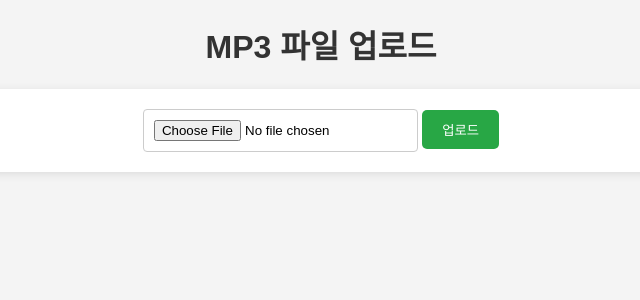
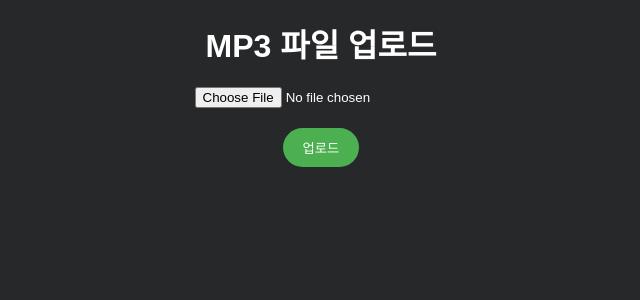
Before and after one commit to Ysw1mst/soonDubu, a Flask app: page / in a window 1280 px wide. Shown: the top 300 px of the page, without its empty margins (319-959 px from the left). Run offline with Flask 2, Linux system fonts and the light colour scheme.

Commit message:
Your commit message

```diff
--- a/static/styles.css
+++ b/static/styles.css
@@ -1,36 +1,57 @@
 body {
-    background-color: #f4f4f4; /* 연한 회색 배경 */
-    font-family: Arial, sans-serif; /* 기본 폰트 설정 */
-    text-align: center; /* 텍스트 중앙 정렬 */
+    background-color: #27282A; /* 배경색 변경 */
+    color: white; /* 텍스트 색상 변경 */
+    font-family: Arial, sans-serif; /* 폰트 설정 */
 }
 
 h1 {
-    color: #333; /* 진한 회색 */
+    text-align: center; /* 제목 중앙 정렬 */
+    margin-top: 20px; /* 상단 여백 */
 }
 
 form {
-    margin: 20px auto; /* 폼 중앙 정렬 */
-    padding: 20px; /* 패딩 추가 */
-    background: white; /* 흰색 배경 */
-    border-radius: 8px; /* 모서리 둥글게 */
-    box-shadow: 0 2px 10px rgba(0, 0, 0, 0.1); /* 그림자 효과 */
+    display: flex; /* Flexbox 사용 */
+    flex-direction: column; /* 세로 방향 정렬 */
+    align-items: center; /* 중앙 정렬 */
+    margin: 20px; /* 여백 */
 }
 
 input[type="file"] {
-    padding: 10px; /* 패딩 추가 */
-    border: 1px solid #ccc; /* 경계선 색상 */
-    border-radius: 4px; /* 모서리 둥글게 */
+    margin-bottom: 10px; /* 파일 선택기와 버튼 사이 여백 */
 }
 
 button {
-    background-color: #28a745; /* 녹색 배경 */
-    color: white; /* 흰색 텍스트 */
-    border: none; /* 테두리 없음 */
-    padding: 10px 20px; /* 패딩 */
-    border-radius: 5px; /* 모서리 둥글게 */
-    cursor: pointer; /* 커서 모양 변경 */
+    border-radius: 25px; /* 버튼을 동그랗게 만들기 */
+    background-color: #4CAF50; /* 버튼 배경색 */
+    color: white; /* 버튼 텍스트 색상 */
+    border: none; /* 기본 테두리 제거 */
+    padding: 10px 20px; /* 패딩 설정 */
+    cursor: pointer; /* 마우스 커서 설정 */
+    transition: background-color 0.3s; /* 배경색 전환 효과 */
+    margin-top: 10px; /* 버튼 간의 여백 */
 }
 
 button:hover {
-    background-color: #218838; /* 호버 시 어두운 녹색 */
+    background-color: #45a049; /* 버튼 hover 시 색상 변경 */
 }
+
+h2 {
+    text-align: center; /* 변환된 MIDI 파일 제목 중앙 정렬 */
+    margin-top: 20px; /* 상단 여백 */
+}
+
+a {
+    color: white; /* 링크 색상 */
+    text-decoration: none; /* 밑줄 제거 */
+    background-color: #4CAF50; /* 버튼 배경색 */
+    border-radius: 25px; /* 버튼을 동그랗게 만들기 */
+    padding: 10px 20px; /* 패딩 설정 */
+    display: inline-block; /* 인라인 블록으로 설정 */
+    margin-top: 10px; /* 버튼 간의 여백 */
+    transition: background-color 0.3s; /* 배경색 전환 효과 */
+}
+
+a:hover {
+    background-color: #45a049; /* 링크 hover 시 색상 변경 */
+    text-decoration: none; /* hover 시 밑줄 제거 */
+}
```
